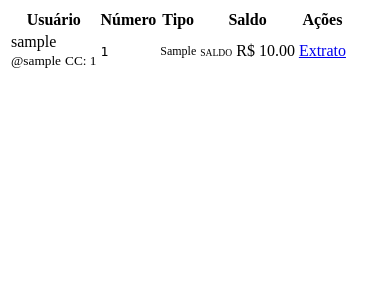
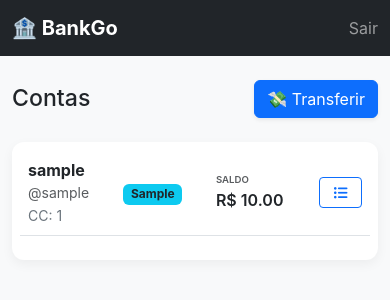
Before and after one commit to azeguti44-bit/bankpro, a Django app: template banco/templates/banco/account_list.html in a window 390 px wide. Shown: the top 300 px of the page. Run offline with Django 3.2, Linux system fonts and the light colour scheme; the template is opened without the code that fills it: most values are stand-ins (such as "Sample title", 1, 10 or a date in 2020).

Commit message:
mobile way2

```diff
--- a/banco/templates/banco/account_list.html
+++ b/banco/templates/banco/account_list.html
@@ -1,9 +1,45 @@
+<!DOCTYPE html>
+<html lang="pt-br">
+<head>
+    <meta charset="UTF-8">
+    <meta name="viewport" content="width=device-width, initial-scale=1.0">
+    <title>BankPro - Gestão de Contas</title>
+    <link href="https://cdn.jsdelivr.net/npm/bootstrap@5.3.0/dist/css/bootstrap.min.css" rel="stylesheet">
+    <link rel="stylesheet" href="https://cdnjs.cloudflare.com/ajax/libs/font-awesome/6.4.0/css/all.min.css">
+
+    <style>
+        body { background-color: #f8f9fa; font-family: 'Inter', sans-serif; }
+        .card { border: none; border-radius: 12px; box-shadow: 0 4px 12px rgba(0,0,0,0.05); }
+        .balance-positive { color: #28a745; font-weight: 600; }
+        .balance-negative { color: #dc3545; font-weight: 600; }
+        .table thead { background-color: #343a40; color: white; }
+    </style>
+</head>
+<body>
+
+<nav class="navbar navbar-expand-lg navbar-dark bg-dark mb-4">
+    <div class="container d-flex justify-content-between">
+        <a class="navbar-brand fw-bold" href="#">🏦 BankGo</a>
+        <div class="navbar-nav"><a class="nav-link" href="{% url 'entrance' %}">Sair</a></div>
+    </div>
+</nav>
+
+<div class="container">
+    <div class="d-flex justify-content-between align-items-center mb-4">
+        <h1 class="h3 mb-0 text-gray-800">Contas</h1>
+        {% if not user.is_staff %}
+            <a href="{% url 'transferir' %}" class="btn btn-primary shadow-sm">💸 Transferir</a>
+        {% endif %}
+    </div>
+
     <div class="card p-2 p-md-3">
         <div class="table-responsive">
             <table class="table table-hover align-middle">
-            <thead class="d-none d-md-table-header-group"> <tr>
+                <thead class="d-none d-md-table-header-group">
+                    <tr>
                         <th>Usuário</th>
-                    <th class="d-none d-lg-table-cell">Número</th> <th>Tipo</th>
+                        <th class="d-none d-lg-table-cell">Número</th>
+                        <th>Tipo</th>
                         <th>Saldo</th>
                         <th class="text-center">Ações</th>
                     </tr>
@@ -16,7 +52,8 @@
                                 {{ account.user.nome_completo|default:account.user.username }}
                             </div>
                             <small class="text-muted d-block">@{{ account.user.username }}</small>
-                        <small class="d-md-none text-secondary">CC: {{ account.number }}</small> </td>
+                            <small class="d-md-none text-secondary">CC: {{ account.number }}</small>
+                        </td>
                         <td class="d-none d-lg-table-cell"><code>{{ account.number }}</code></td>
                         <td>
                             <span class="badge bg-info text-dark" style="font-size: 0.75rem;">
@@ -48,3 +85,6 @@
             </table>
         </div>
     </div>
+</div>
+</body>
+</html>
```
Also changed, not shown: banco/templates/banco/transaction_list.html (+29 -3 lines). Lines whose indentation alone changed are shown as unchanged.
